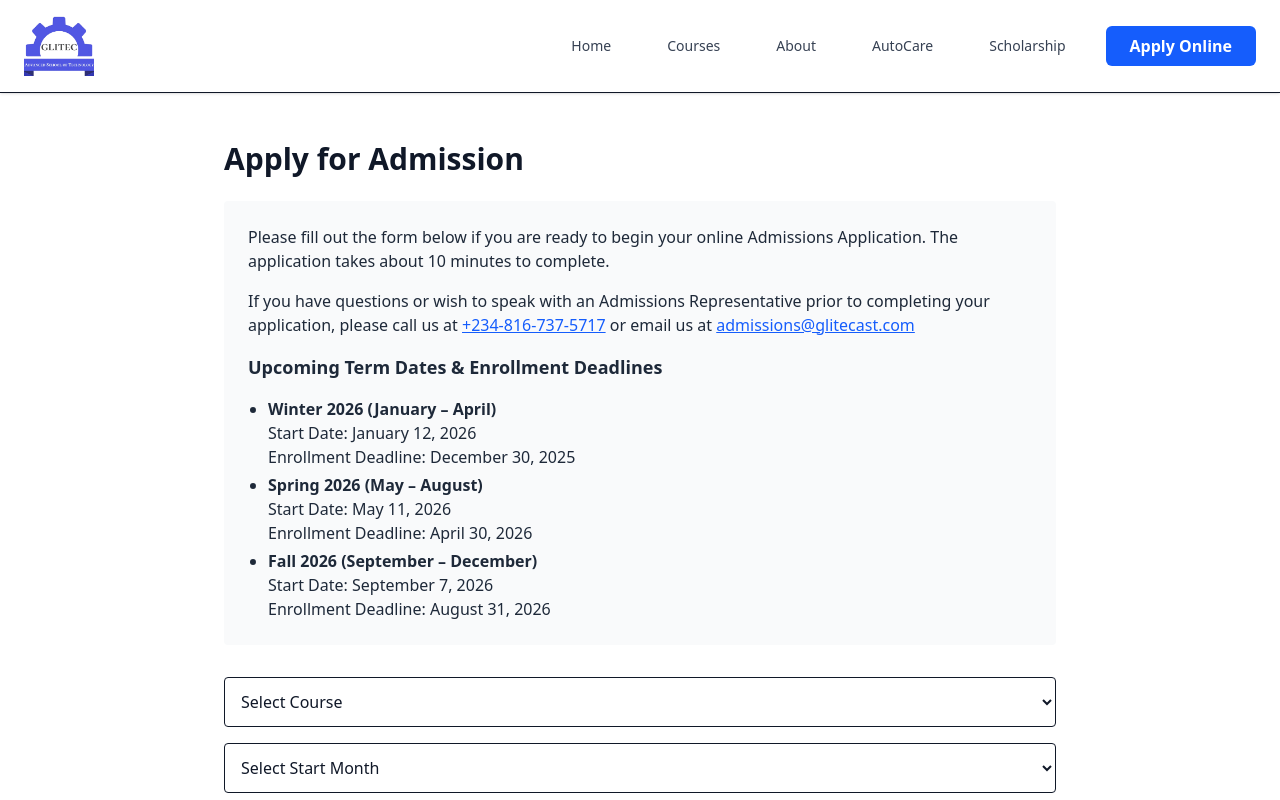
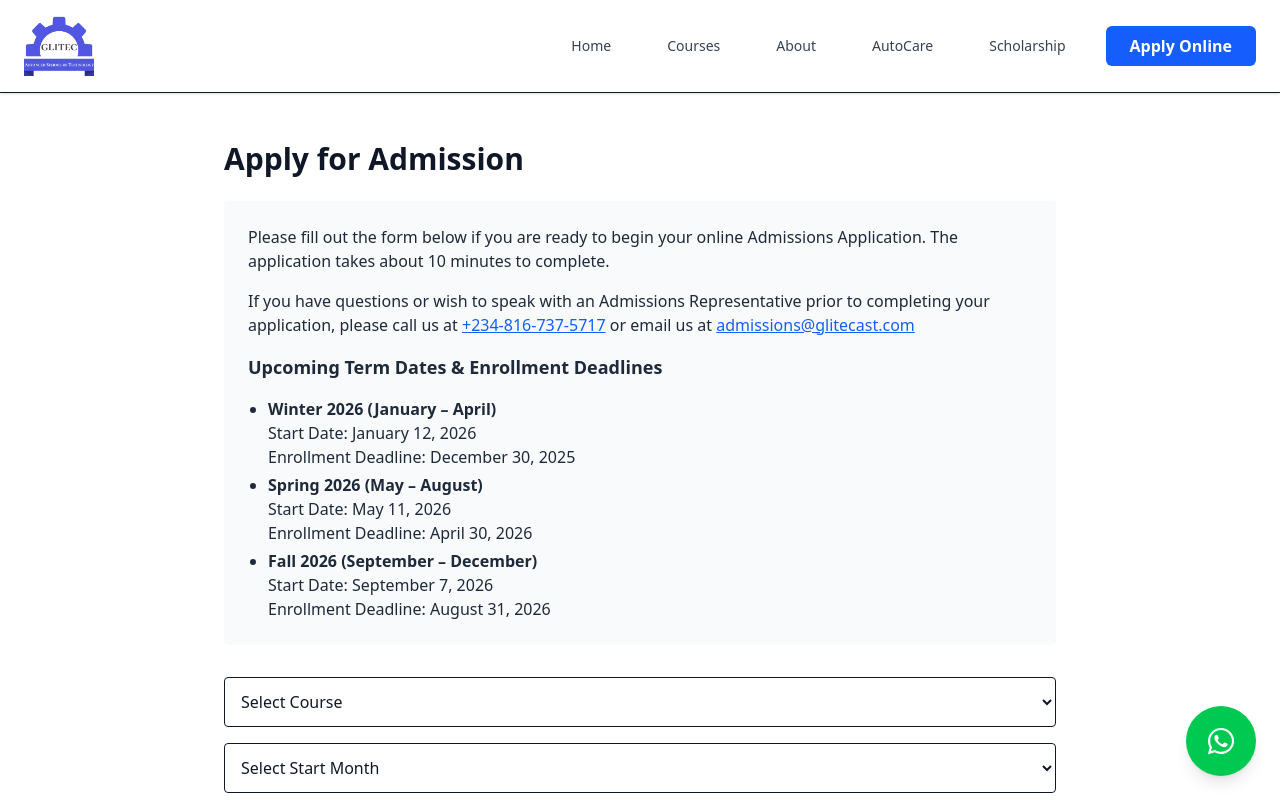
Before and after one commit to Macpherson3903/glitec-ecosystem, a Next.js app: page /apply in a window 1280 px wide. Shown: the top 800 px of the page. Built offline with nearby package versions, Linux system fonts and the light colour scheme.

Commit message:
Added whatsapp component to apply page.

```diff
--- a/app/apply/page.jsx
+++ b/app/apply/page.jsx
@@ -5,6 +5,7 @@ import { courses as courseData } from "@/data/courses";
 import Header from "@/components/Header";
 import Footer from "@/components/Footer";
 import { toast, Toaster } from "react-hot-toast";
+import WhatsAppFloating from "@/components/WhatsAppFloating"
 
 export default function ApplyPage() {
   const [form, setForm] = useState({
@@ -471,7 +472,7 @@ export default function ApplyPage() {
           </button>
         </form>
       </section>
-
+<WhatsAppFloating />
       <Footer />
     </>
   );
```
Also changed, not shown: 1 other file (tests, documents, lock files or other folders).
